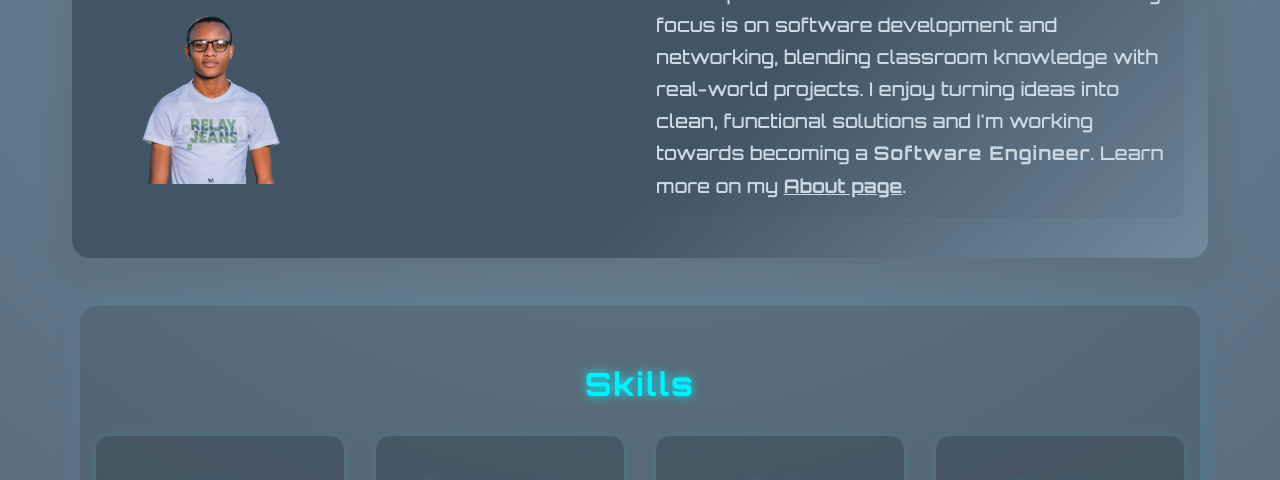
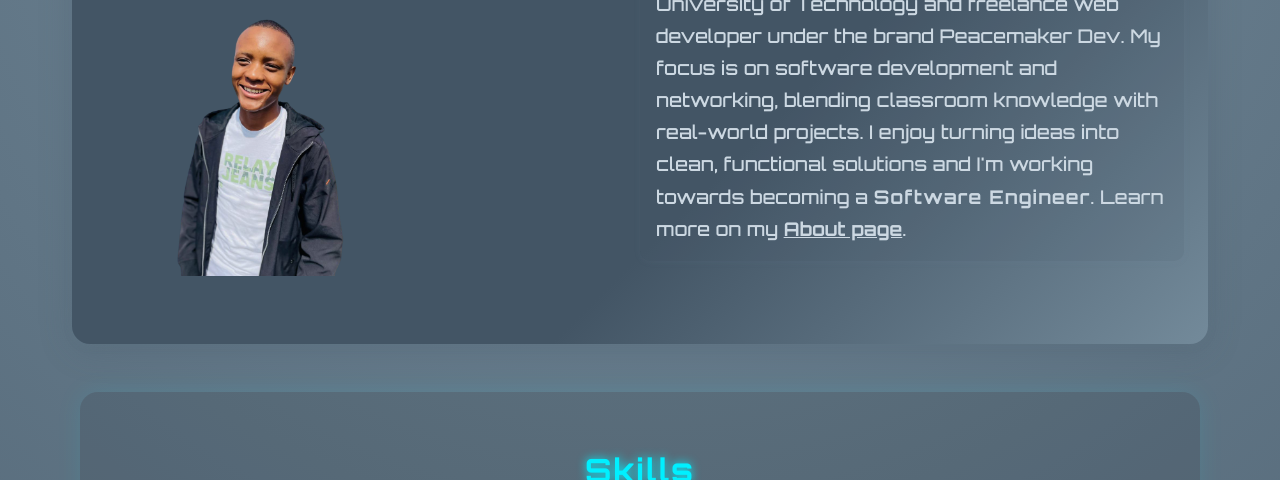
Before and after one commit to peacemaker-dev/Portfolio, a plain HTML site: page index.html in a window 1280 px wide. Shown: the part 1010-1490 px from the top of the page. Drawn offline with nearby package versions, Linux system fonts and the light colour scheme.

Commit message:
About section picture changed

```diff
--- a/index.html
+++ b/index.html
@@ -66,7 +66,7 @@
             <div class="title-image-wrapper">
                 <h2>About Me</h2>
                 <div class="title-image">
-                    <img src="images/DSC_0547.png" alt="Mlamuli Biyela" width="150">
+                    <img src="images/about.png" alt="Mlamuli Biyela" width="230">
                 </div>
             </div>
             <div class="about-text">
--- a/mystyles.css
+++ b/mystyles.css
@@ -324,7 +324,7 @@ header {
 .title-image-wrapper {
     display: flex;
     flex-direction: column;
-    align-items: flex-start;
+    align-items: flex;
     padding-left: 2.5rem;
     padding-right: 0.1rem;
     margin-bottom: 1.5rem;
```
Also changed, not shown: images/about.png (added).
